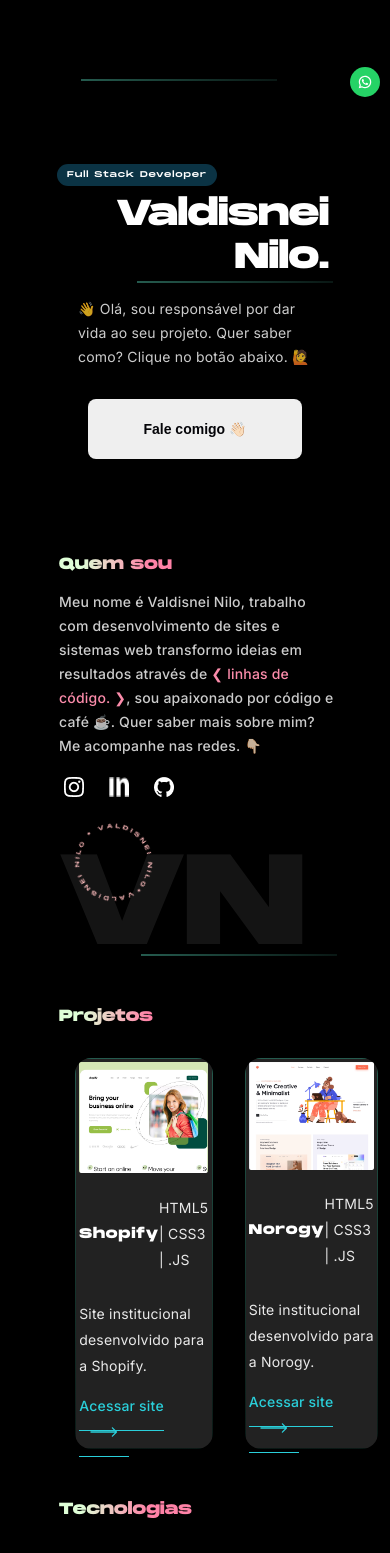
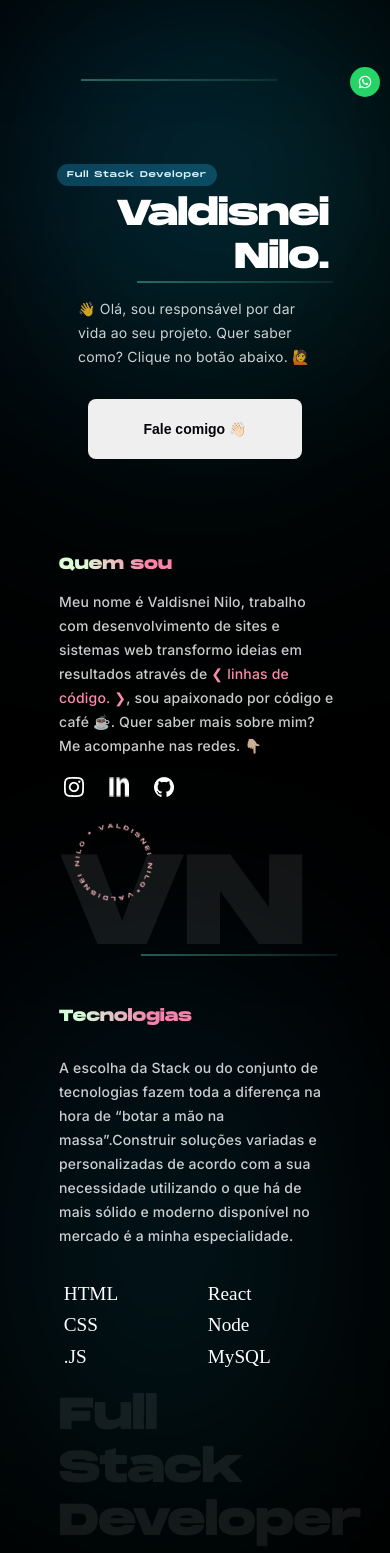
Before and after one commit to valdisneinilo/valdisnei, a Next.js app: page / in a window 390 px wide. Shown: the top 1553 px of the page. Built offline with nearby package versions, Linux system fonts and the light colour scheme.

Commit message:
adcionando blur no mobile

```diff
--- a/styles/Home.module.css
+++ b/styles/Home.module.css
@@ -976,25 +976,19 @@
 
 
 	.ellipse1{
-		display: none;
 		position: absolute;
-		width: 35.9375rem;
-		height: 38.75rem;
-		left: 10%;
+		width: 25.9375rem;
+		height: 18.75rem;
+		left: 0;
 		top: 0;
-		background: linear-gradient(292.39deg, rgba(13, 251, 208, 0.2) -16.4%, rgba(13, 165, 251, 0.2) 73.45%);
-		filter: blur(7.375rem);
-
 	}
 
 	.ellipse2{
-		display: none;
-
 		position: absolute;
-		width: 25.9375rem;
-		height: 38.75rem;
-		left: 60%;
-		top: 50%;
+		width: 15.9375rem;
+		height: 18.75rem;
+		left: 0;
+		top: 30%;
 		background: linear-gradient(292.39deg, rgba(13, 251, 208, 0.2) -16.4%, rgba(13, 165, 251, 0.2) 73.45%);
 		filter: blur(9.375rem);
 	}
@@ -1012,12 +1006,11 @@
 	}
 
 	.ellipse{
-		display: none;
 
 		position: absolute;
-		width: 35.9375rem;
+		width: 10.9375rem;
 		height: 28.75rem;
-		left: 38%;
+		left: 5%;
 		top: 0;
 		background: linear-gradient(292.39deg, rgba(13, 251, 208, 0.2) -16.4%, rgba(13, 165, 251, 0.2) 73.45%);
 		filter: blur(8.375rem);
@@ -1080,6 +1073,7 @@
 		line-height: 1.5rem;
 		align-self: center;
 		color: rgba(255, 255, 255, 0.8);
+		z-index: 50;
 
 	}
 
@@ -1090,6 +1084,7 @@
 		height: 3.75rem;
 		margin-top: 1rem;
 		margin-bottom: 4.9375rem;
+		z-index: 50;
 	}
 
 	.quemSou{
@@ -1135,11 +1130,11 @@
 		margin-left: 30%;
 		margin-bottom: 3rem;
 	}
-	/*
 
 	.projetos{
 		display: none;
 	}
+	/*
 
 	.containerProj{
 		display: flex;
@@ -1227,6 +1222,8 @@
 		font-size: .875rem;
 		line-height: 1.5rem;
 		color: rgba(255, 255, 255, 0.8);
+		z-index: 50;
+
 	}
 
 	.listaTec{
@@ -1236,6 +1233,8 @@
 		-moz-column-count: 2;
 		column-count: 2;
 		padding: 0;
+		z-index: 50;
+
 	}
 
 	.listaTec li{
@@ -1248,6 +1247,8 @@
 		font-size: 2.8rem;
 		opacity: .08;
 		text-align: left;
+		z-index: 50;
+
 
 	}
 
@@ -1344,6 +1345,7 @@
 
 	.formulario{
 		margin-top: 2rem;
+		margin: 0 auto;
 	}
 
 	.formulario input, .formulario select{
```
